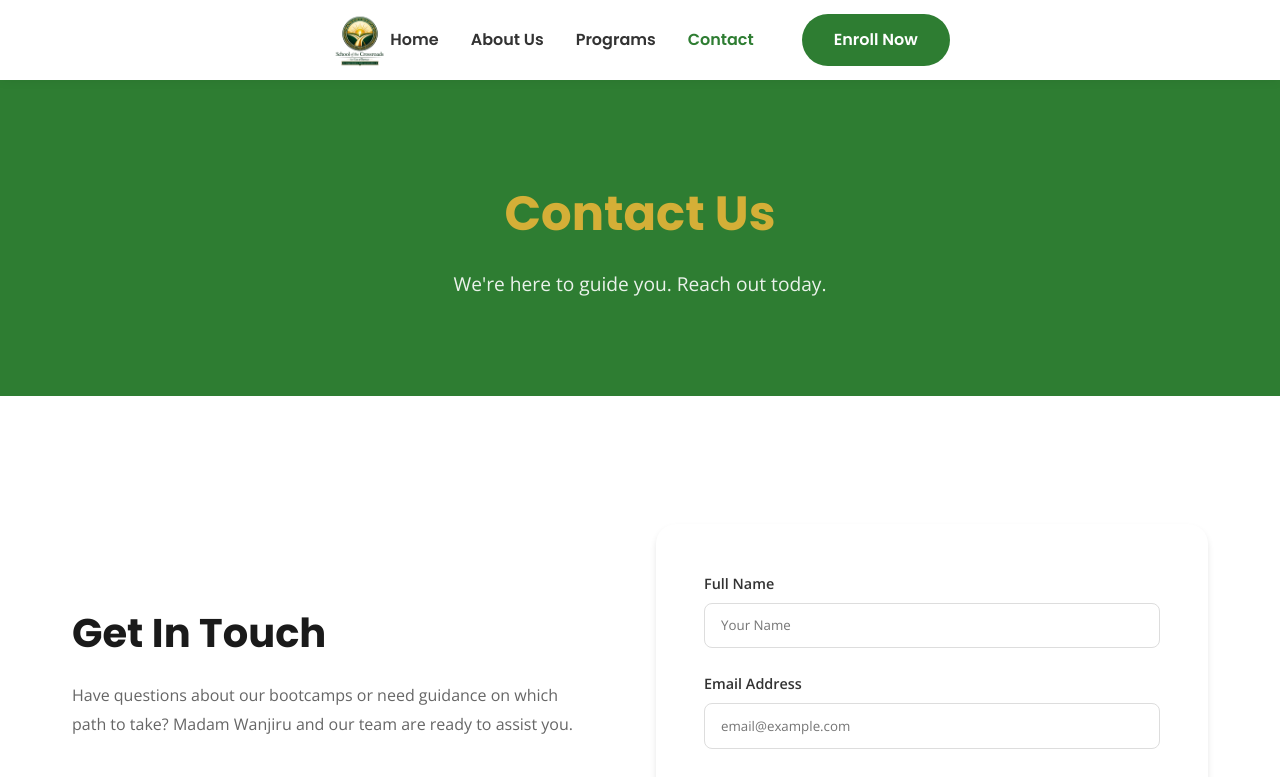
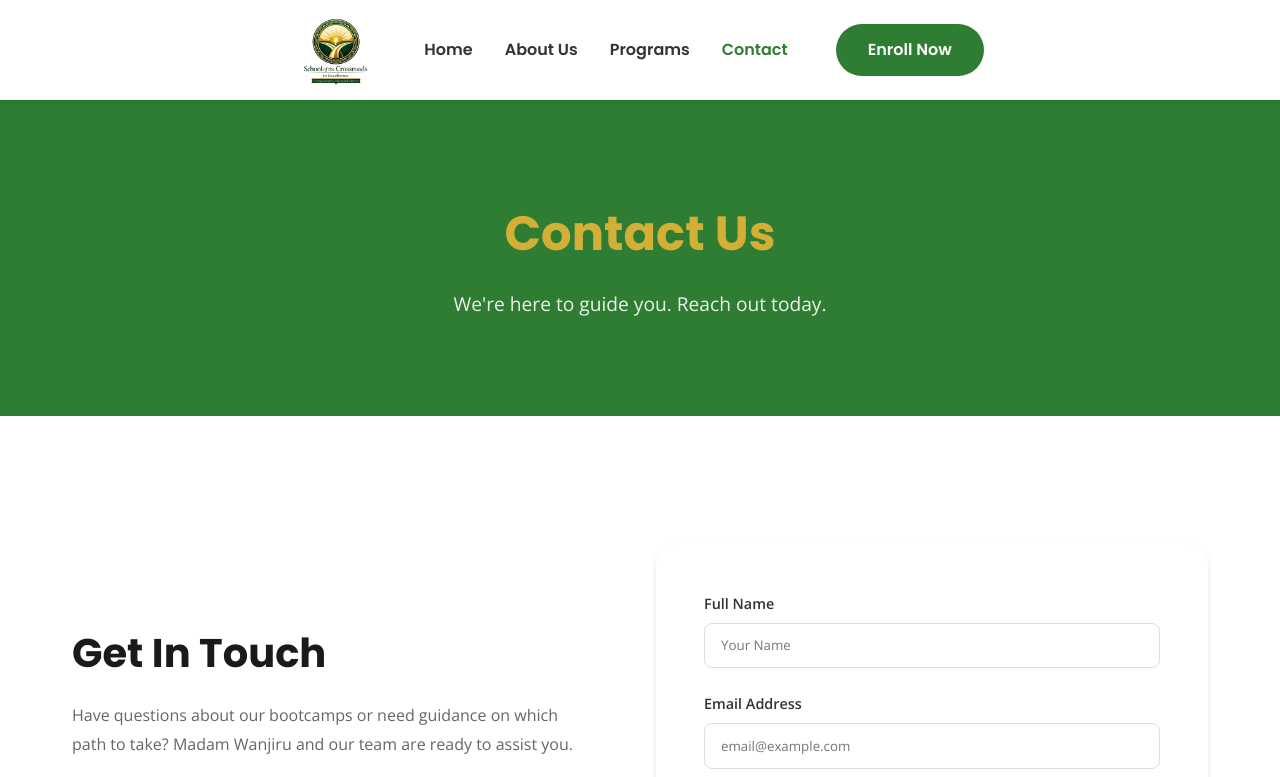
Before and after one commit to nimo731/School-of-cross-road-to-excellence, a React (Vite) app: page /contact in a window 1280 px wide. Shown: the top 777 px of the page. Built offline with nearby package versions, Linux system fonts and the light colour scheme.

Commit message:
Increase logo size and spacing in navbar

```diff
--- a/src/components/Navbar.css
+++ b/src/components/Navbar.css
@@ -1,5 +1,5 @@
 .navbar {
-    height: 80px;
+    min-height: 100px;
     background-color: var(--color-white);
     box-shadow: 0 2px 10px rgba(0, 0, 0, 0.05);
     position: sticky;
@@ -7,6 +7,7 @@
     z-index: 1000;
     display: flex;
     align-items: center;
+    padding: 0.5rem 0;
 }
 
 .nav-container {
@@ -18,10 +19,14 @@
 .nav-logo {
     display: flex;
     align-items: center;
+    cursor: pointer;
+    margin-right: 3rem;
+    /* Adds spacing between logo and 'Home' text */
 }
 
 .nav-logo img {
-    height: 60px;
+    height: 80px;
+    /* Made the logo slightly bigger */
     width: auto;
     object-fit: contain;
 }
```
